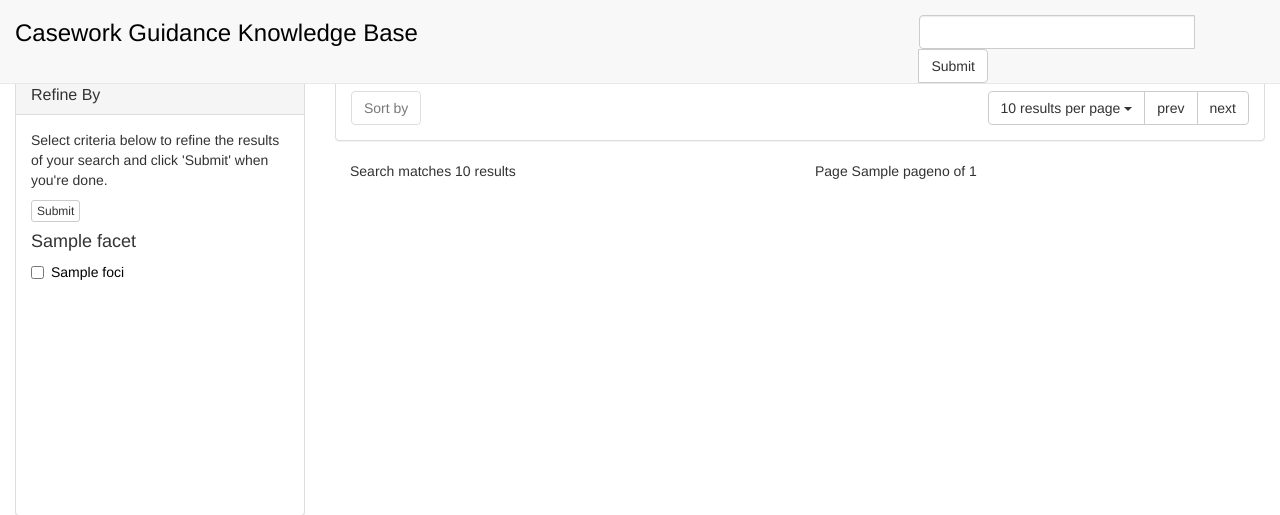
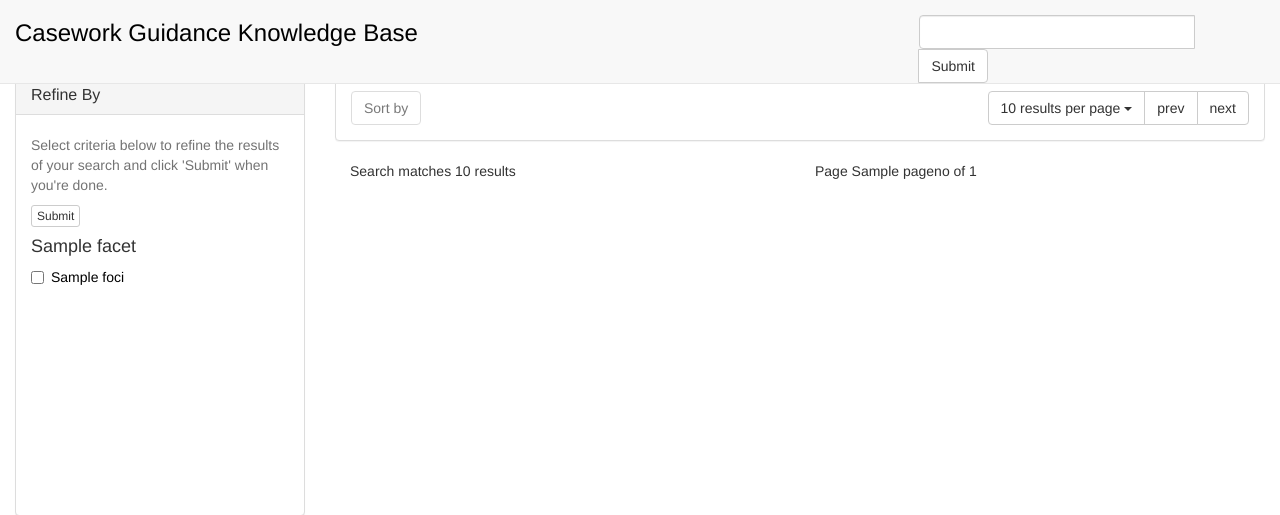
Before and after one commit to landreg/km-prototype-a, a Flask app: template application/templates/searchResult.html in a window 1280 px wide. Shown: the top 515 px of the page. Run offline with Flask 2, Linux system fonts and the light colour scheme; the template is opened without the code that fills it: most values are stand-ins (such as "Sample title", 1, 10 or a date in 2020); form fields are guessed from the names that the template uses; some libraries are stand-ins or nearby versions.

Commit message:
Cosmetic changes

```diff
--- a/application/templates/searchResult.html
+++ b/application/templates/searchResult.html
@@ -24,7 +24,7 @@
         </div>
         <div class="panel-body refine-panel">
           {% if facetElements %}
-          <p class="text-left">Select criteria below to refine the results of your search and click 'Submit' when you're done.</p>
+          <div class="help-block">Select criteria below to refine the results of your search and click 'Submit' when you're done.</div>
           <button type="submit" class="btn btn-default btn-xs">Submit</button>
           {% for facet in facetElements %}
           <h4>{{facet.name}}</h4>
```
Also changed, not shown: application/templates/uploadresults.html (+1 -18 lines).
